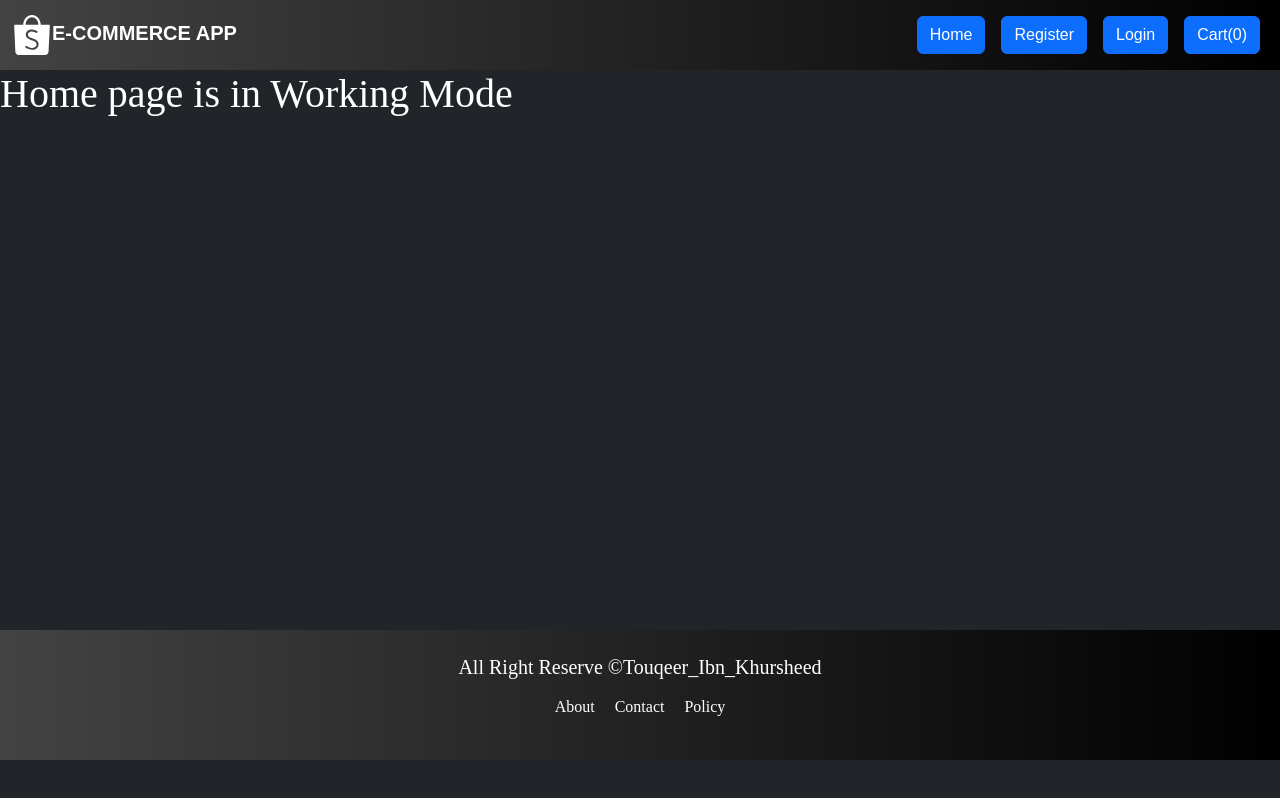
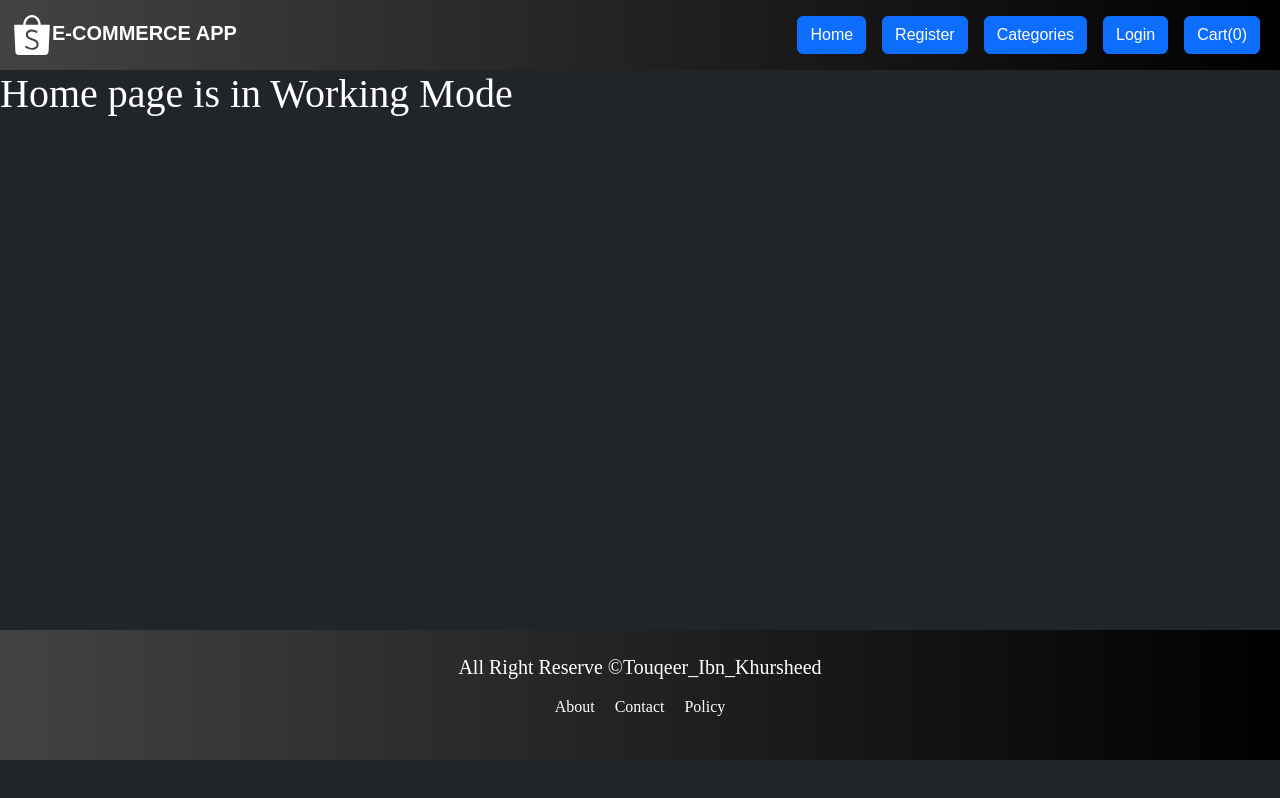
Before and after one commit to Touqeer001/E-commerce-web-application-using-MERN-Stack, a React (Create React App) app in the folder client/: page / in a window 1280 px wide. Built offline with nearby package versions, Linux system fonts and the light colour scheme.

Commit message:
Updated Header component

```diff
--- a/client/src/components/Layout/Header.jsx
+++ b/client/src/components/Layout/Header.jsx
@@ -55,6 +55,18 @@ const Header = () => {
               </li>
               <li className="nav-item">
                 <NavLink
+                  to="/Register"
+                  className="nav-link"
+                  href="#"
+                  style={{ color: "white" }}
+                >
+                  <button type="button" class="btn btn-primary">
+                    Categories
+                  </button>
+                </NavLink>
+              </li>
+              <li className="nav-item">
+                <NavLink
                   to="/login"
                   className="nav-link"
                   href="#"
```
